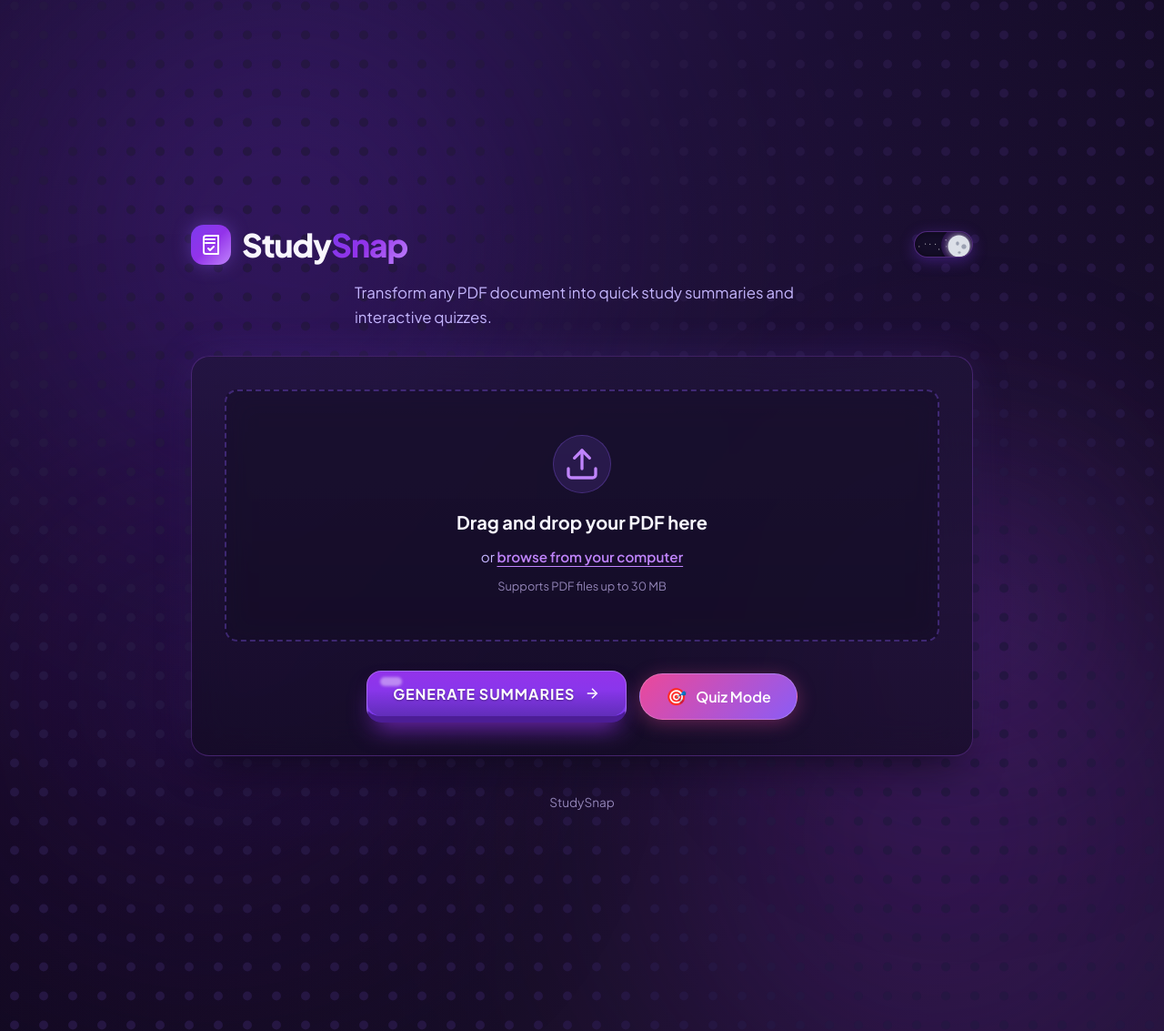
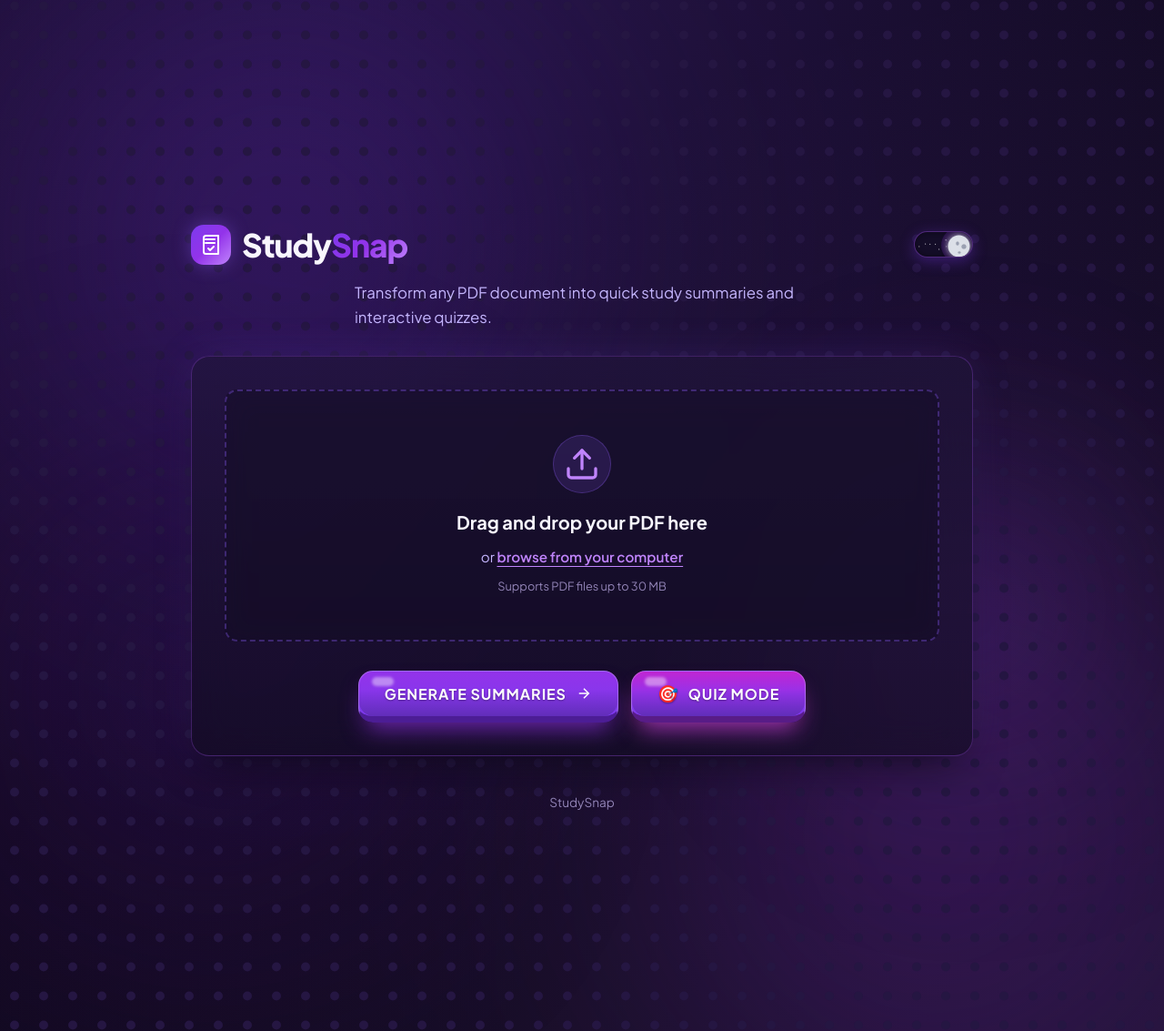
Before and after one commit to Jatinverma25/studysnap, a Flask app: page / in a window 1280 px wide. Shown: the whole page at 91% size. Run offline with Flask 3, Linux system fonts and the light colour scheme; some libraries are stand-ins or nearby versions.

Commit message:
Apply 3D tactile push-button styling to all Quiz Mode action buttons

```diff
--- a/static/style.css
+++ b/static/style.css
@@ -892,9 +892,23 @@
     border-bottom: 3px solid rgba(124, 58, 237, 0.3) !important;
 }
 
-/* Start Quiz Tactile 3D Action Button */
+/* Upload Actions Row Layout */
+.upload-actions-row {
+    display: flex;
+    align-items: center;
+    justify-content: center;
+    gap: 16px;
+    flex-wrap: wrap;
+    width: 100%;
+}
+
+/* Quiz Mode & Start Quiz 3D Tactile Buttons (Power Smash Arcade Style) */
+.btn-quiz,
 .btn-start-quiz,
-#startCustomQuizBtn {
+#startCustomQuizBtn,
+#uploadQuizBtn,
+#resultsQuizBtn,
+#summaryQuizCtaBtn {
     position: relative;
     overflow: hidden;
     font-weight: 700;
@@ -903,10 +917,11 @@
     border-radius: 16px;
     background: linear-gradient(180deg, #c026d3 0%, #9333ea 50%, #7c3aed 100%);
     color: #ffffff;
+    min-width: 180px;
+    outline: none;
     border: 1px solid rgba(255, 255, 255, 0.25);
     border-bottom: 7px solid #581c87;
     box-shadow: 0 14px 26px -8px rgba(217, 70, 239, 0.75), 0 6px 12px rgba(0, 0, 0, 0.35);
-    outline: none;
     transition: transform 0.1s cubic-bezier(0.4, 0, 0.2, 1),
                 border-bottom-width 0.1s cubic-bezier(0.4, 0, 0.2, 1),
                 box-shadow 0.1s cubic-bezier(0.4, 0, 0.2, 1),
@@ -914,7 +929,13 @@
     isolation: isolate;
 }
 
-#startCustomQuizBtn::after {
+/* Inner bottom depth gradient */
+.btn-quiz::after,
+.btn-start-quiz::after,
+#startCustomQuizBtn::after,
+#uploadQuizBtn::after,
+#resultsQuizBtn::after,
+#summaryQuizCtaBtn::after {
     content: '';
     position: absolute;
     inset: 0;
@@ -924,7 +945,13 @@
     z-index: 0;
 }
 
-#startCustomQuizBtn::before {
+/* Glossy specular highlight pill on top-left */
+.btn-quiz::before,
+.btn-start-quiz::before,
+#startCustomQuizBtn::before,
+#uploadQuizBtn::before,
+#resultsQuizBtn::before,
+#summaryQuizCtaBtn::before {
     content: '';
     position: absolute;
     top: 6px;
@@ -939,13 +966,24 @@
     transition: opacity 0.15s ease, transform 0.15s ease;
 }
 
-#startCustomQuizBtn * {
+.btn-quiz *,
+.btn-start-quiz *,
+#startCustomQuizBtn *,
+#uploadQuizBtn *,
+#resultsQuizBtn *,
+#summaryQuizCtaBtn * {
     position: relative;
     z-index: 2;
     text-shadow: 0 1px 2px rgba(0, 0, 0, 0.35);
 }
 
-#startCustomQuizBtn:hover:not(:disabled) {
+/* Hover: subtle lift with intense luminous neon aura */
+.btn-quiz:hover:not(:disabled),
+.btn-start-quiz:hover:not(:disabled),
+#startCustomQuizBtn:hover:not(:disabled),
+#uploadQuizBtn:hover:not(:disabled),
+#resultsQuizBtn:hover:not(:disabled),
+#summaryQuizCtaBtn:hover:not(:disabled) {
     transform: translateY(-2px);
     background: linear-gradient(180deg, #d946ef 0%, #a855f7 50%, #8b5cf6 100%);
     border-bottom: 8px solid #6b21a8;
--- a/templates/index.html
+++ b/templates/index.html
@@ -130,7 +130,7 @@
                             <polyline points="12 5 19 12 12 19"></polyline>
                         </svg>
                     </button>
-                    <button type="button" id="uploadQuizBtn" class="btn btn-quiz" title="Configure and take an interactive quiz directly">
+                    <button type="button" id="uploadQuizBtn" class="btn btn-quiz btn-tactile-3d" title="Configure and take an interactive quiz directly">
                         <span class="btn-icon">🎯</span>
                         <span class="btn-text">Quiz Mode</span>
                     </button>
@@ -179,7 +179,7 @@
                     </div>
 
                     <div class="results-header-actions">
-                        <button type="button" id="resultsQuizBtn" class="btn btn-quiz">
+                        <button type="button" id="resultsQuizBtn" class="btn btn-quiz btn-tactile-3d">
                             <span class="btn-icon">🎯</span>
                             <span class="btn-text">Quiz Mode</span>
                         </button>
@@ -247,9 +247,10 @@
                             <p>Challenge yourself with custom questions crafted strictly from this document with a 30s timer per question!</p>
                         </div>
                     </div>
-                    <button type="button" id="summaryQuizCtaBtn" class="btn btn-quiz">
-                        <span>Launch Quiz Mode</span>
-                        <svg width="18" height="18" viewBox="0 0 24 24" fill="none" stroke="currentColor" stroke-width="2">
+                    <button type="button" id="summaryQuizCtaBtn" class="btn btn-quiz btn-tactile-3d">
+                        <span class="btn-icon">🎯</span>
+                        <span class="btn-text">Launch Quiz Mode</span>
+                        <svg class="btn-arrow" width="18" height="18" viewBox="0 0 24 24" fill="none" stroke="currentColor" stroke-width="2">
                             <line x1="5" y1="12" x2="19" y2="12"></line>
                             <polyline points="12 5 19 12 12 19"></polyline>
                         </svg>
```
Also changed, not shown: other parts of static/style.css (+57 -32 lines).
